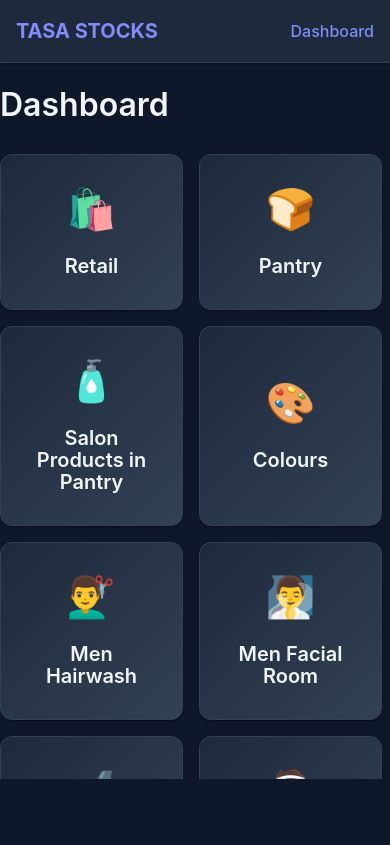
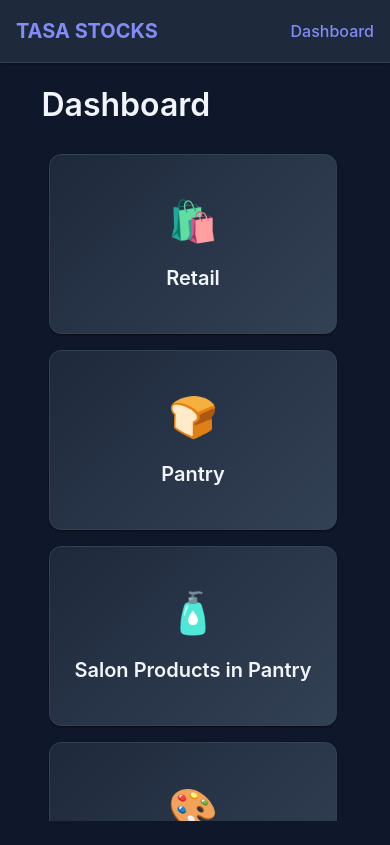
Before and after one commit to tselvan001/inventory_management_frontend, a React (Vite) app: page / in a window 390 px wide. Built offline with nearby package versions, Linux system fonts and the light colour scheme.

Commit message:
Dashboard layout changed to 4X2

```diff
--- a/src/component/Stock.jsx
+++ b/src/component/Stock.jsx
@@ -10,7 +10,6 @@
         quantityInUsage: '',
         manufacturingDate: '',
         expiryDate: '',
-        unit: 'Box',
         mrpPerUnit: '',
         purchasePricePerUnit: '',
         batchNumber: '',
@@ -139,7 +138,6 @@
                 </div>
             </div>
 
-            {/* Unit is default Box */}
 
             <div className="form-grid">
                 <div className="form-group">
--- a/src/pages/FirstPage.css
+++ b/src/pages/FirstPage.css
@@ -1,23 +1,35 @@
 .dashboard-grid {
-    display: flex;
-    flex-wrap: wrap;
+    display: grid;
+    grid-template-columns: repeat(4, 1fr);
     gap: var(--space-4);
     margin-top: var(--space-6);
-    padding-bottom: var(--space-2);
-    /* Enable vertical scrolling */
-    max-height: 75vh;
+    padding: var(--space-2);
+    padding-right: var(--space-3);
+    /* Enable vertical scrolling if needed */
+    max-height: 80vh;
     overflow-y: auto;
-    padding-right: var(--space-2);
-    padding-top: var(--space-2);
-
-    /* Prevent scrollbar from overlapping content */
 }
 
-.dashboard-grid>.dashboard-card {
-    flex: 1 1 180px;
+@media (max-width: 1024px) {
+    .dashboard-grid {
+        grid-template-columns: repeat(3, 1fr);
+    }
+}
+
+@media (max-width: 768px) {
+    .dashboard-grid {
+        grid-template-columns: repeat(2, 1fr);
+    }
+}
+
+@media (max-width: 480px) {
+    .dashboard-grid {
+        grid-template-columns: 1fr;
+    }
 }
 
 .dashboard-card {
+    min-height: 180px;
     display: flex;
     flex-direction: column;
     justify-content: center;
@@ -25,6 +37,7 @@
     text-align: center;
     cursor: pointer;
     background: linear-gradient(135deg, var(--color-surface) 0%, var(--color-surface-hover) 100%);
+    transition: transform 0.2s, box-shadow 0.2s;
 }
 
 .dashboard-card:hover {
```
